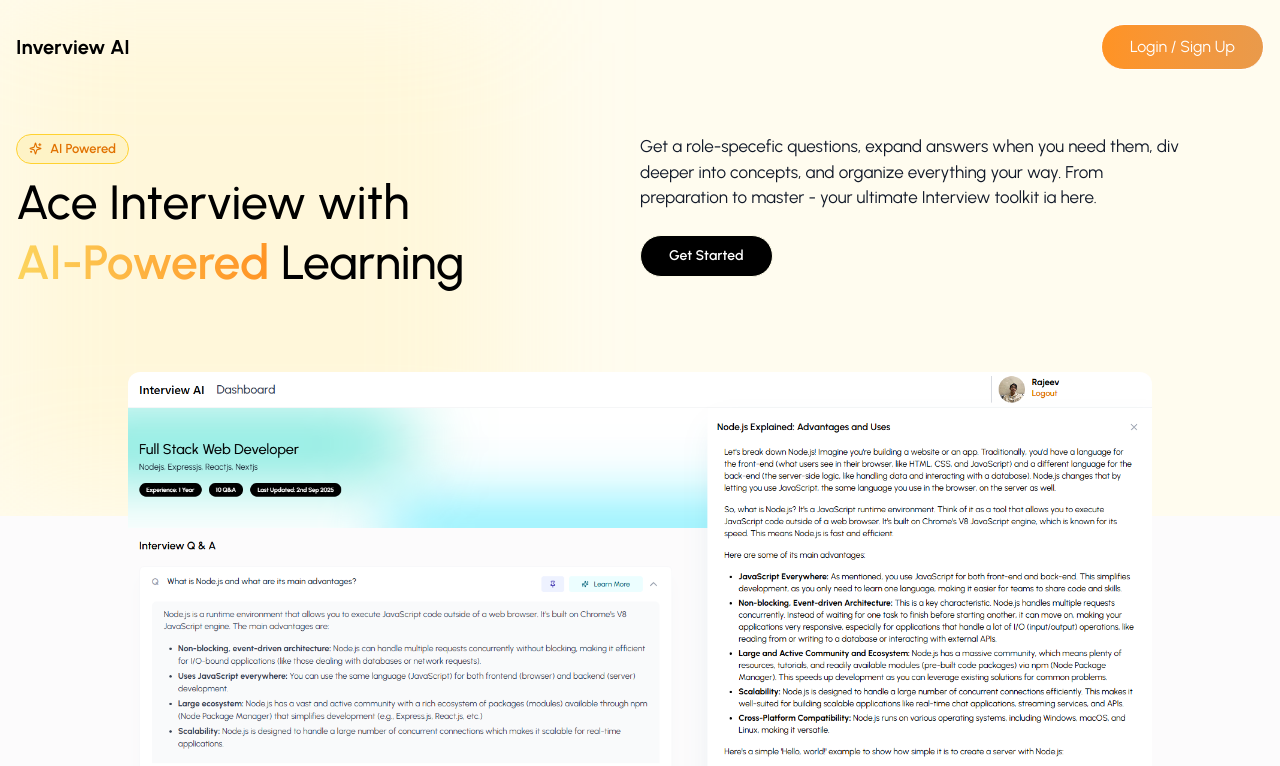
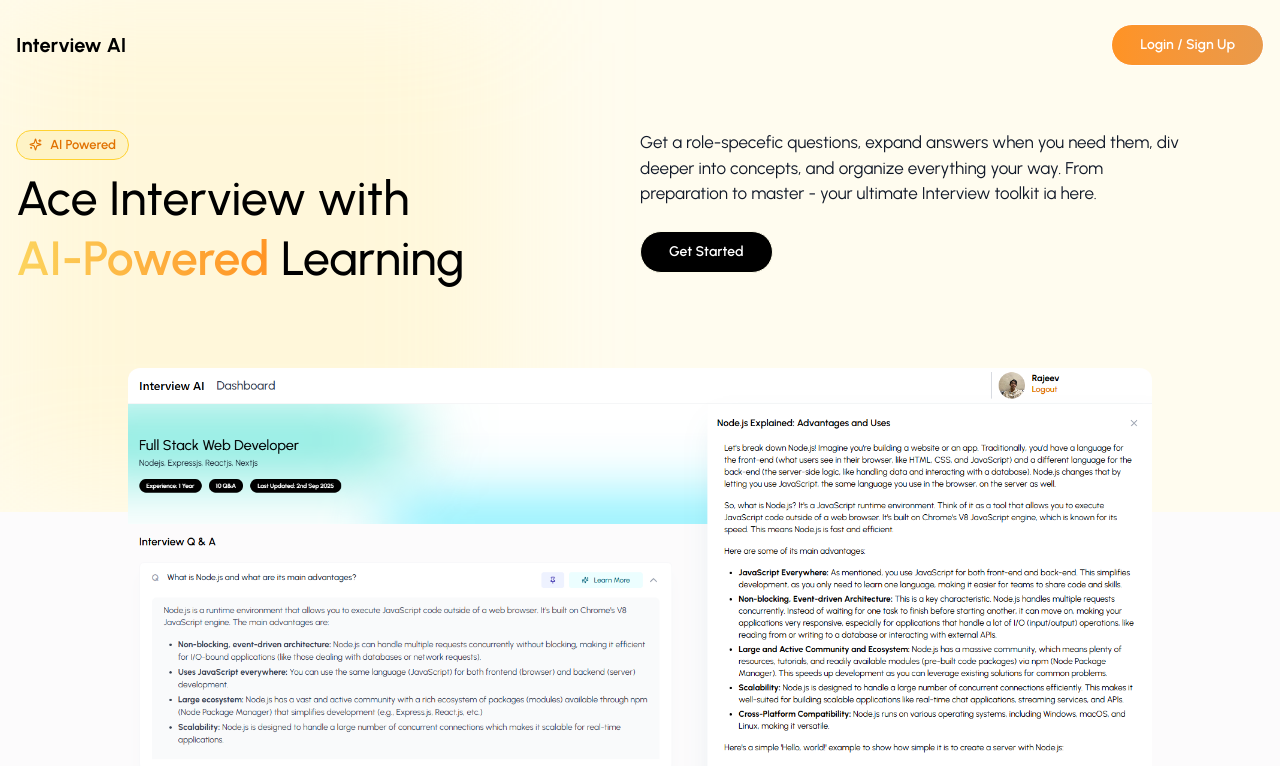
Before and after one commit to Rajeev-gif/Ai-Interview-prep, a React (Vite) app in the folder frontend/interview-prep-ai/: page / in a window 1280 px wide. Shown: the top 766 px of the page. Built offline with nearby package versions, Linux system fonts and the light colour scheme.

Commit message:
corrected some typos

```diff
--- a/frontend/interview-prep-ai/src/pages/LandingPage.jsx
+++ b/frontend/interview-prep-ai/src/pages/LandingPage.jsx
@@ -33,7 +33,7 @@ const LandingPage = () => {
           {/* Header */}
           <header className="flex justify-between items-center mb-16">
             <div className="text-xl text-black font-bold flex items-center gap-5">
-              Inverview AI
+              Interview AI
               {user && (
                 <Link to="/dashboard">
                   <h2 className="text-base font-medium text-gray-700 leading-5">
@@ -47,7 +47,7 @@ const LandingPage = () => {
               <ProfileInfoCard />
             ) : (
               <button
-                className="bg-linear-to-r from-[#FF9324] to-[#e99a4b] text-smfont-semibold text-white px-7 py-2.5 rounded-full hover:bg-black hover:text-white border border-white transition-colors cursor-pointer"
+                className="bg-linear-to-r from-[#FF9324] to-[#e99a4b] text-sm font-semibold text-white px-7 py-2.5 rounded-full hover:bg-black hover:text-white border border-white transition-colors cursor-pointer"
                 onClick={() => {
                   setOpenAuthModal(true);
                 }}
```
